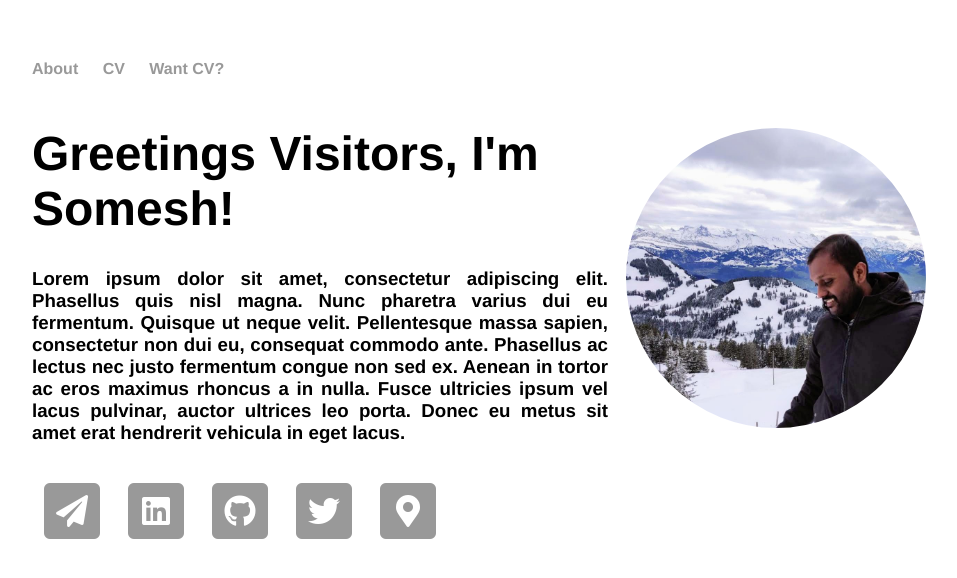
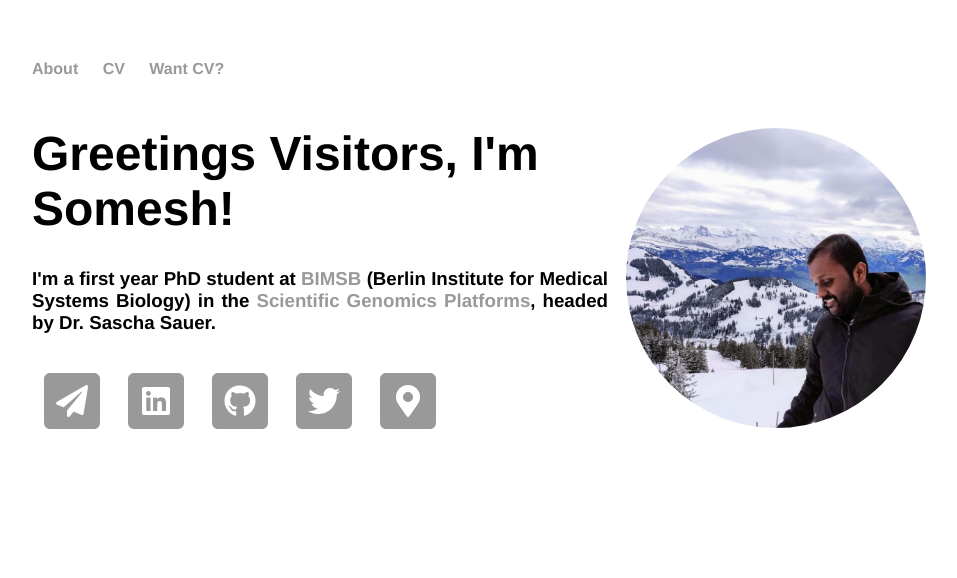
Before and after one commit to saisomesh2594/saisomesh2594.github.io, a Jekyll site: the page built from index.html, in a window 1280 px wide. Shown: the top 578 px of the page, without its empty margins (160-1117 px from the left). Built offline with Jekyll 4.4.1, drawn with Linux system fonts in a browser that asks for light colours.

Commit message:
update paragraph

```diff
--- a/index.html
+++ b/index.html
@@ -16,7 +16,8 @@
 			<header><h1>Greetings Visitors, I'm Somesh!</h1></header>
 			<article>
 				<h3>
-					Lorem ipsum dolor sit amet, consectetur adipiscing elit. Phasellus quis nisl magna. Nunc pharetra varius dui eu fermentum. Quisque ut neque velit. Pellentesque massa sapien, consectetur non dui eu, consequat commodo ante. Phasellus ac lectus nec justo fermentum congue non sed ex. Aenean in tortor ac eros maximus rhoncus a in nulla. Fusce ultricies ipsum vel lacus pulvinar, auctor ultrices leo porta. Donec eu metus sit amet erat hendrerit vehicula in eget lacus.
+					I'm a first year PhD student at <a href="https://www.mdc-berlin.de/bimsb">BIMSB</a> (Berlin Institute for Medical Systems Biology) in the <a href="https://genomics.mdc-berlin.de/">Scientific Genomics Platforms</a>, headed by Dr. Sascha Sauer.
+
 				</h3>
 			</article>
 			<footer>
```
